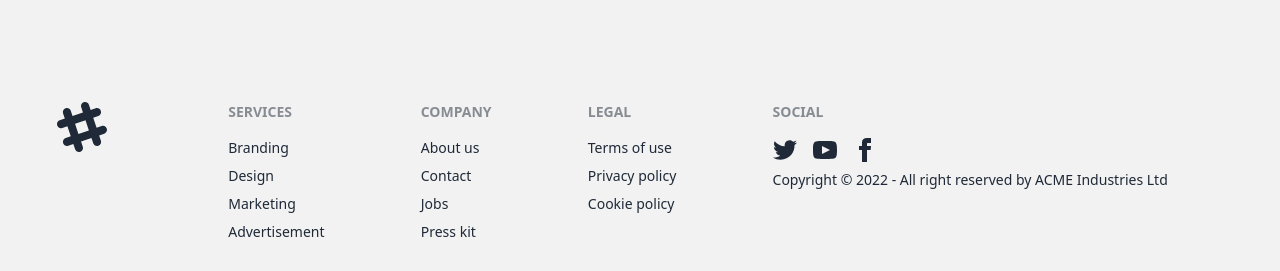
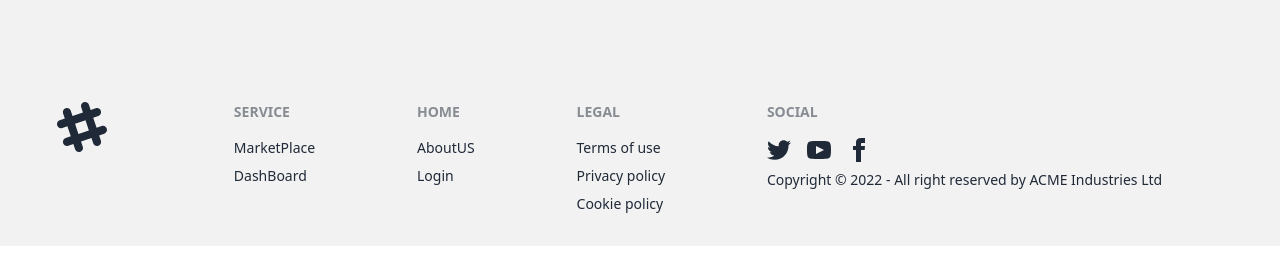
Before and after one commit to schezo817/NiFT, a Next.js app in the folder nift/: page / in a window 1280 px wide. Shown: the part 794-1065 px from the top of the page. After the commit the page ends 1040 px from the top, so only its background shows below. Built offline with nearby package versions, Linux system fonts and the light colour scheme.

Commit message:
edit Footer

```diff
--- a/nift/components/Footer.tsx
+++ b/nift/components/Footer.tsx
@@ -2,10 +2,10 @@ import Link from "next/link";
 
 const Footer = () => {
     return (
-        <>
-            <footer className="footer p-8 bg-base-200 text-base-content max-w-full">
-                <div>
-                    <svg
+        <div className="footer p-8 bg-base-200 text-base-content max-w-full ">
+            <div>
+                <Link href={"/"}>
+                <svg
                         width="100"
                         height="50"
                         viewBox="0 0 24 24"
@@ -16,27 +16,35 @@ const Footer = () => {
                     >
                         <path d="M22.672 15.226l-2.432.811.841 2.515c.33 1.019-.209 2.127-1.23 2.456-1.15.325-2.148-.321-2.463-1.226l-.84-2.518-5.013 1.677.84 2.517c.391 1.203-.434 2.542-1.831 2.542-.88 0-1.601-.564-1.86-1.314l-.842-2.516-2.431.809c-1.135.328-2.145-.317-2.463-1.229-.329-1.018.211-2.127 1.231-2.456l2.432-.809-1.621-4.823-2.432.808c-1.355.384-2.558-.59-2.558-1.839 0-.817.509-1.582 1.327-1.846l2.433-.809-.842-2.515c-.33-1.02.211-2.129 1.232-2.458 1.02-.329 2.13.209 2.461 1.229l.842 2.515 5.011-1.677-.839-2.517c-.403-1.238.484-2.553 1.843-2.553.819 0 1.585.509 1.85 1.326l.841 2.517 2.431-.81c1.02-.33 2.131.211 2.461 1.229.332 1.018-.21 2.126-1.23 2.456l-2.433.809 1.622 4.823 2.433-.809c1.242-.401 2.557.484 2.557 1.838 0 .819-.51 1.583-1.328 1.847m-8.992-6.428l-5.01 1.675 1.619 4.828 5.011-1.674-1.62-4.829z"></path>
                     </svg>
+                </Link>
                 </div>
                 <div>
-                    <span className="footer-title">Services</span>
-                    <a className="link link-hover">Branding</a>
-                    <a className="link link-hover">Design</a>
-                    <a className="link link-hover">Marketing</a>
-                    <a className="link link-hover">Advertisement</a>
+                    <span className="footer-title">Service</span>
+                    <Link href={"/marketplace"}>
+                        <a className="link link-hover">MarketPlace</a>
+                    </Link>
+                    <Link href={"/dashboard"}>
+                        <a className="link link-hover">DashBoard</a>
+                    </Link>
                 </div>
+
                 <div>
-                    <span className="footer-title">Company</span>
-                    <a className="link link-hover">About us</a>
-                    <a className="link link-hover">Contact</a>
-                    <a className="link link-hover">Jobs</a>
-                    <a className="link link-hover">Press kit</a>
+                    <span className="footer-title">Home</span>
+                    <Link href={"/about"}>
+                        <a className="link link-hover">AboutUS</a>
+                    </Link>
+                    <Link href={"/login"}>
+                        <a className="link link-hover">Login</a>
+                    </Link>
                 </div>
+
                 <div>
                     <span className="footer-title">Legal</span>
                     <a className="link link-hover">Terms of use</a>
                     <a className="link link-hover">Privacy policy</a>
                     <a className="link link-hover">Cookie policy</a>
                 </div>
+
                 <div>
                     <span className="footer-title">Social</span>
                     <div className="grid grid-flow-col gap-4">
@@ -76,8 +84,7 @@ const Footer = () => {
                     </div>
                     <p>Copyright © 2022 - All right reserved by ACME Industries Ltd</p>
                 </div>
-            </footer>
-        </>
+        </div>
     );
 };
 
```
